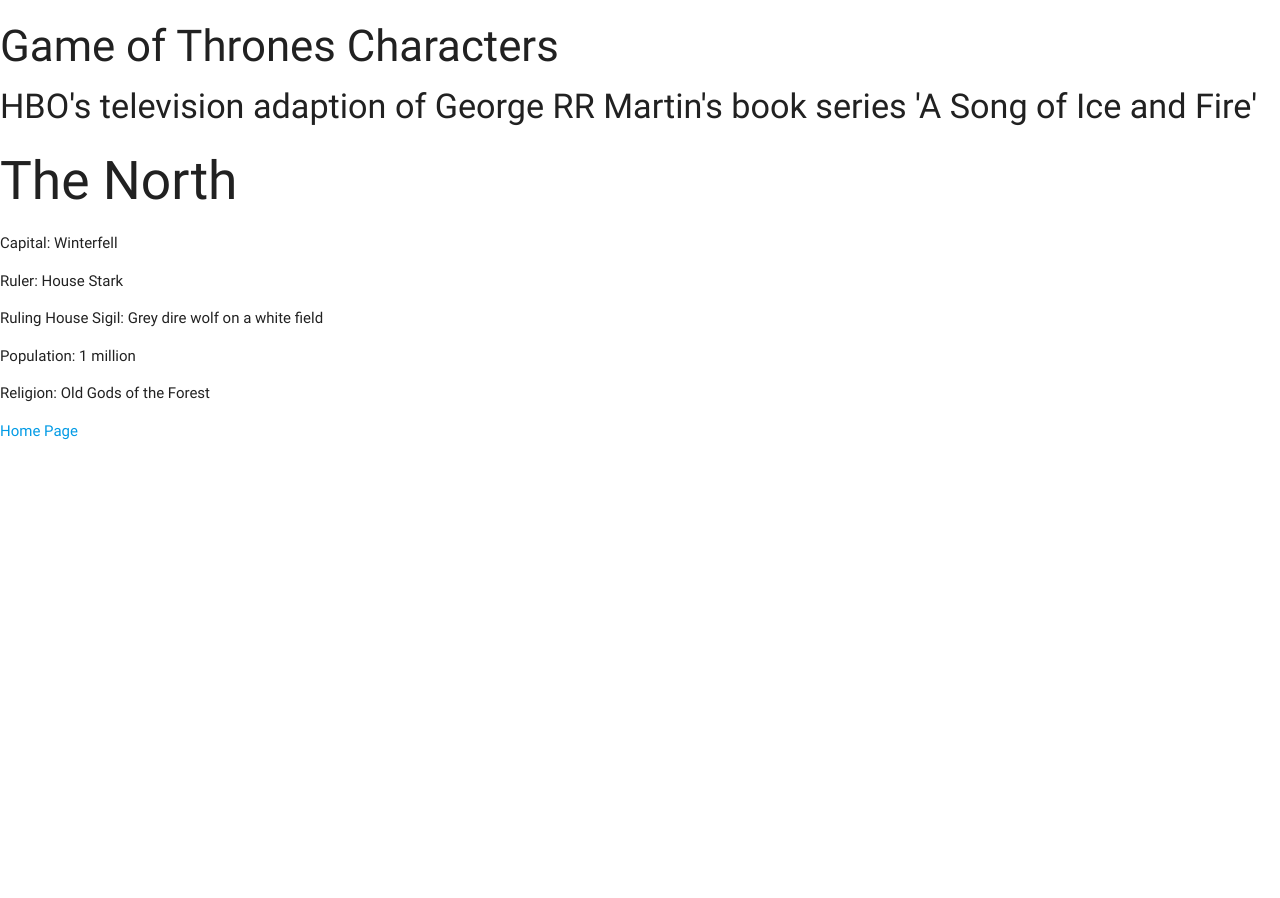
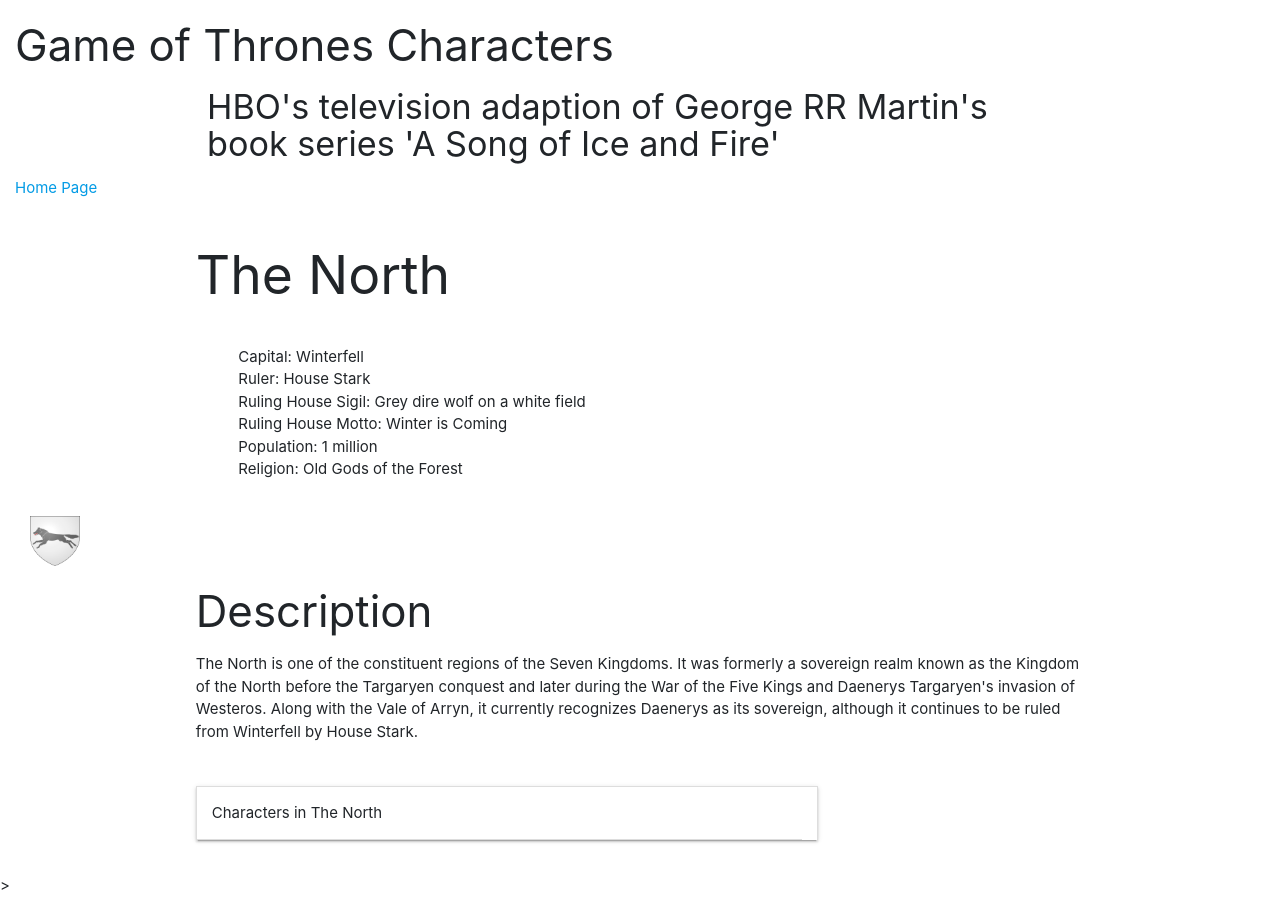
Before and after one commit to Code-Institute-Submissions/data-centric-milestone-project, a Flask app: page /north in a window 1280 px wide. Before the commit the page ends 440 px from the top, so only its background shows below. Run offline with Flask 2, Linux system fonts and the light colour scheme; data that the repository does not hold is empty; some libraries are stand-ins or nearby versions.

Commit message:
added accordian of characters to north.html and imported bootstrap

```diff
--- a/app.py
+++ b/app.py
@@ -43,7 +43,9 @@ All .HTML pages for Regions
 """
 @app.route('/north')
 def north():
-    return render_template('regions_pages/north.html')
+    return render_template('regions_pages/north.html',
+                            the_north=mongo.db.region.find({'region_name':'The North'}),
+                            characters = list(mongo.db.character.find()))
 
 @app.route('/vale')
 def vale():
@@ -257,19 +259,6 @@ def add_region():
 
 
 
-
-
-
-@app.route('/the_north/region_id')
-def the_north(region_id):
-    return render_template('the_north.html',
-                            house_name=mongo.db.region.find_one({'_id': ObjectId(
-                                                                '5c7bc9d11c9d440000b78303')}))
-
-
-
-
-
 """
 ALL FUNCTIONS BELOW RELATING TO DEAD ALIVE CHARACTERS
 """
--- a/static/css/main.css
+++ b/static/css/main.css
@@ -5,3 +5,8 @@
 /*  -o-background-size: cover;*/
 /*  background-size: cover;*/
 /*}*/
+
+.stark_image{
+    height: 50px;
+    width: 50px;
+}
--- a/templates/base.html
+++ b/templates/base.html
@@ -5,18 +5,40 @@
     <meta charset="UTF-8">
     <meta name="viewport" content="width=device-width, initial-scale=1.0">
     <meta http-equiv="X-UA-Compatible" content="ie=edge">
+
+    <!--Bootstrap v4.3.1-->
+    <link rel="stylesheet" href="https://stackpath.bootstrapcdn.com/bootstrap/4.3.1/css/bootstrap.min.css" integrity="sha384-ggOyR0iXCbMQv3Xipma34MD+dH/1fQ784/j6cY/iJTQUOhcWr7x9JvoRxT2MZw1T" crossorigin="anonymous">
+    <!--Bootstrap v4.3.1-->
+
     <link rel="stylesheet" href="https://cdnjs.cloudflare.com/ajax/libs/materialize/0.100.2/css/materialize.min.css">
     <link rel="stylesheet" href="{{url_for('static', filename='css/main.css')}}" type="text/css" />
     <title></title>
 </head>
 
 <body>
-     <h3>Game of Thrones Characters</h3>
+
+    <div class="container-fluid">
+        <div class=>
+         <h3>Game of Thrones Characters</h3>
+         </div>
+    </div>
+
+    <div class="container">
         <h4>HBO's television adaption of George RR Martin's book series 'A Song of Ice and Fire'</h4>
+    </div>
+
+
 
     {% block content %} {% endblock %}
     <script src="https://cdnjs.cloudflare.com/ajax/libs/jquery/3.2.1/jquery.min.js"></script>
     <script src="https://cdnjs.cloudflare.com/ajax/libs/materialize/0.100.2/js/materialize.min.js"></script>
+
+<!--Bootstrap v4.3.1-->
+    <script src="https://code.jquery.com/jquery-3.3.1.slim.min.js" integrity="sha384-q8i/X+965DzO0rT7abK41JStQIAqVgRVzpbzo5smXKp4YfRvH+8abtTE1Pi6jizo" crossorigin="anonymous"></script>
+    <script src="https://cdnjs.cloudflare.com/ajax/libs/popper.js/1.14.7/umd/popper.min.js" integrity="sha384-UO2eT0CpHqdSJQ6hJty5KVphtPhzWj9WO1clHTMGa3JDZwrnQq4sF86dIHNDz0W1" crossorigin="anonymous"></script>
+    <script src="https://stackpath.bootstrapcdn.com/bootstrap/4.3.1/js/bootstrap.min.js" integrity="sha384-JjSmVgyd0p3pXB1rRibZUAYoIIy6OrQ6VrjIEaFf/nJGzIxFDsf4x0xIM+B07jRM" crossorigin="anonymous"></script>>
+<!--Bootstrap v4.3.1-->
+
     <script type="text/javascript">
         $(document).ready(function() {
             $('.collapsible').collapsible();
--- a/templates/home_page.html
+++ b/templates/home_page.html
@@ -255,8 +255,6 @@
 </div>
 
 <ul class="collapsible" data-collapsible="accordion">
-    <!--<div class="row">-->
-    <!--    <div class="col s6 offset-s3">-->
     <li>
         <div class="collapsible-header">
             <h5>Dead and Alive Characters up to season 7 *SPOILERS ALERT*</h5>
@@ -265,8 +263,6 @@
         <div class="collapsible-body"><a href="{{ url_for('alive_characters') }}">Alive</a></div>
 
     </li>
-    <!--</div>-->
-    <!--</div>-->
 </ul>
 
 
--- a/templates/regions_pages/north.html
+++ b/templates/regions_pages/north.html
@@ -1,19 +1,65 @@
 {% extends 'base.html' %}
 {% block content %}
 
+<div class="container-fluid">
+    <div class="row">
+        <a href="{{url_for('home_page')}}" class="waves-effect waves-light">Home Page</a>
+    </div>
+</div>
 
-<h2>The North</h2>
+<div class="container">
+    <div class="row">
+        <h2>The North</h2>
+    </div>
+</div>
 
-<p>Capital: Winterfell</p>
-<p>Ruler: House Stark</p>
-<p>Ruling House Sigil: Grey dire wolf on a white field</p>
-<p>Population: 1 million</p>
-<p>Religion: Old Gods of the Forest</p>
+<div class="container-fluid">
+    <div class="row col-8">
+        <ul>
+        <li>Capital: Winterfell</li>
+        <li>Ruler: House Stark</li>
+        <li>Ruling House Sigil: Grey dire wolf on a white field</li>
+        <li>Ruling House Motto: Winter is Coming</li>
+        <li>Population: 1 million</li>
+        <li>Religion: Old Gods of the Forest</li>
+        </ul>
+    </div>
 
-<div>
-    <a href="{{url_for('home_page')}}" class="waves-effect waves-light">Home Page</a>
+    <div class="col-4">
+        <img class="stark_image" src="/static/css/images/House_Stark.png" alt="House Stark Sigil">
+    </div>
+</div>
+
+
+<div class="container">
+    <div class="row">
+        <h3>Description</h3>
+
+        <p>The North is one of the constituent regions of the Seven Kingdoms. It was formerly a sovereign realm known as the Kingdom of the North before the Targaryen conquest and later during the War of the Five Kings and Daenerys Targaryen's invasion of
+            Westeros. Along with the Vale of Arryn, it currently recognizes Daenerys as its sovereign, although it continues to be ruled from Winterfell by House Stark.</p>
+
+    </div>
 </div>
 
 
 
+
+<div class="container">
+    <div class="row">
+        <ul class="collapsible container">
+            <li>
+                <div class="collapsible-header">Characters in The North</div>
+                {% for region in the_north %}
+                <div class="collapsible-body">
+                    {% for house in region.north_house %} {% for character in characters %} {% if character.house_name == house %}
+                    <p>{{character.name}}</p>
+                    {% endif %} {% endfor %} {% endfor %}
+                </div>
+                {% endfor %}
+            </li>
+        </ul>
+    </div>
+</div>
+
+
 {% endblock %}
```
Also changed, not shown: templates/add_character.html (+0 -21 lines), templates/all_characters.html (+6 -3 lines), static/css/images/House_Stark.png (added).
